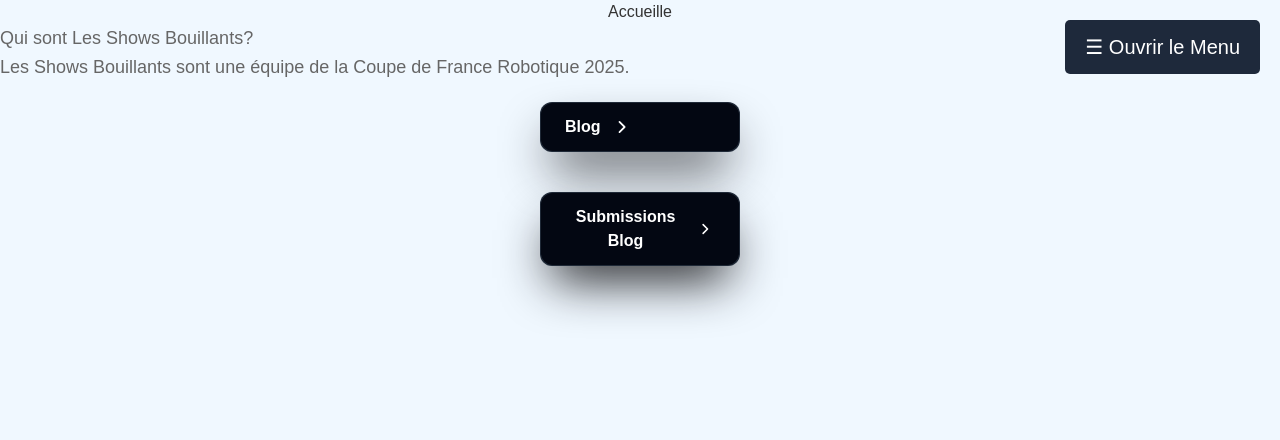
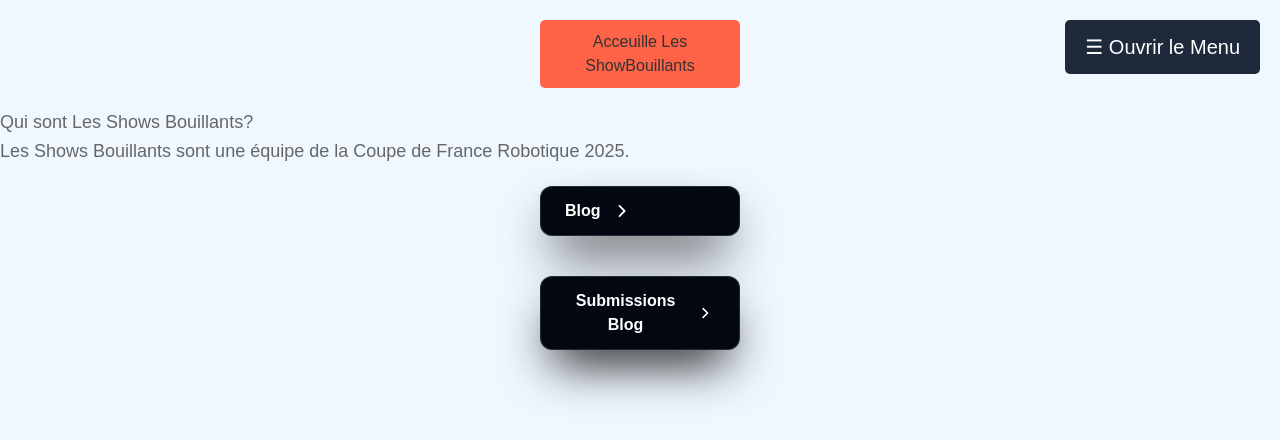
Before and after one commit to Kimobonbon/LesShowsBouillants_SiteWeb, a plain HTML site: page index.html in a window 1280 px wide. Drawn offline with nearby package versions, Linux system fonts and the light colour scheme.

Commit message:
Update index.html
essaie cadre site

```diff
--- a/index.html
+++ b/index.html
@@ -90,8 +90,7 @@
             document.getElementById("sideMenu").style.width = "0";
         }
     </script>
-
-    <h1>Accueille</h1>
+    <a href="/"><h1 class="header">Acceuille Les ShowBouillants</h1></a>
     <p>
         Qui sont Les Shows Bouillants?
         <br>
```
